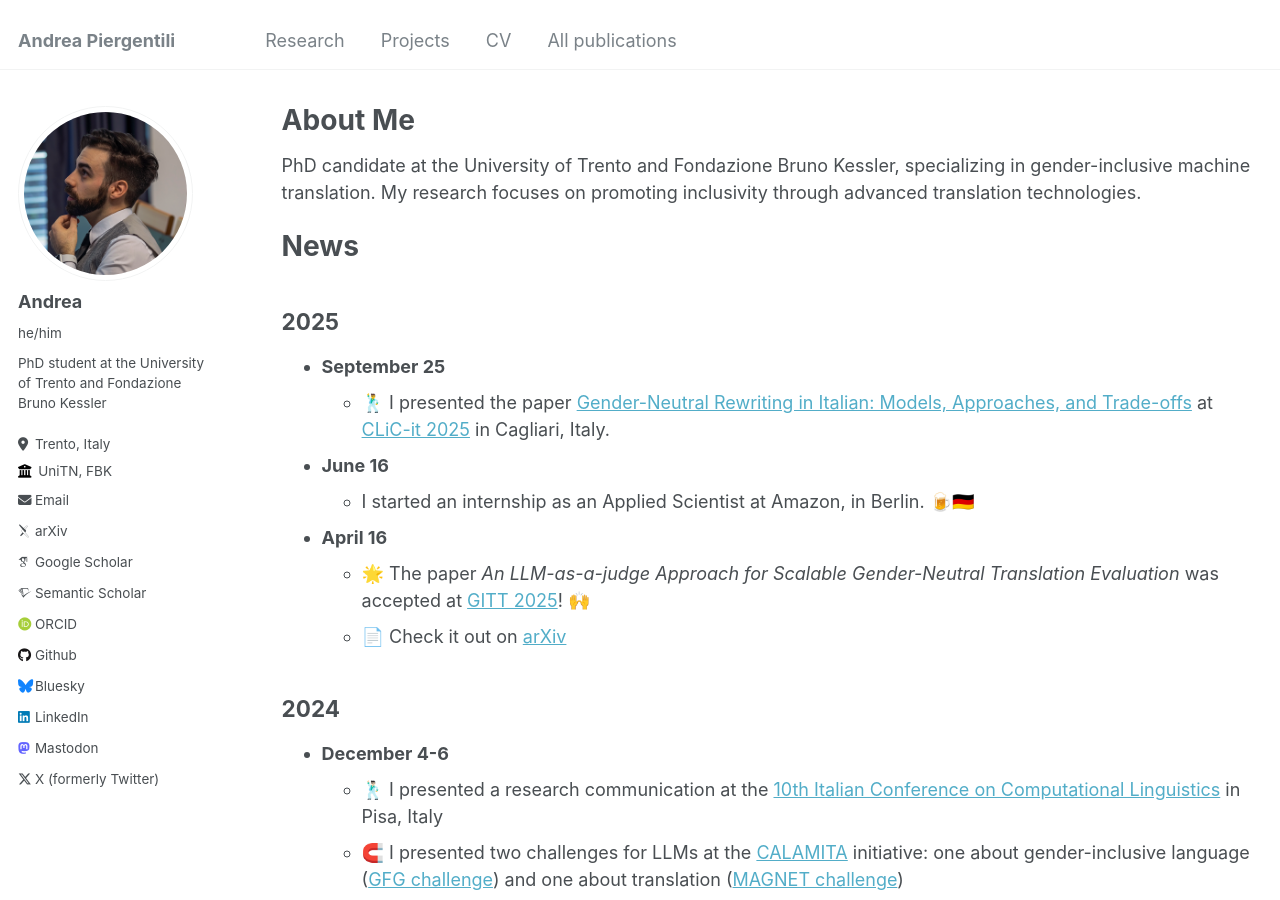
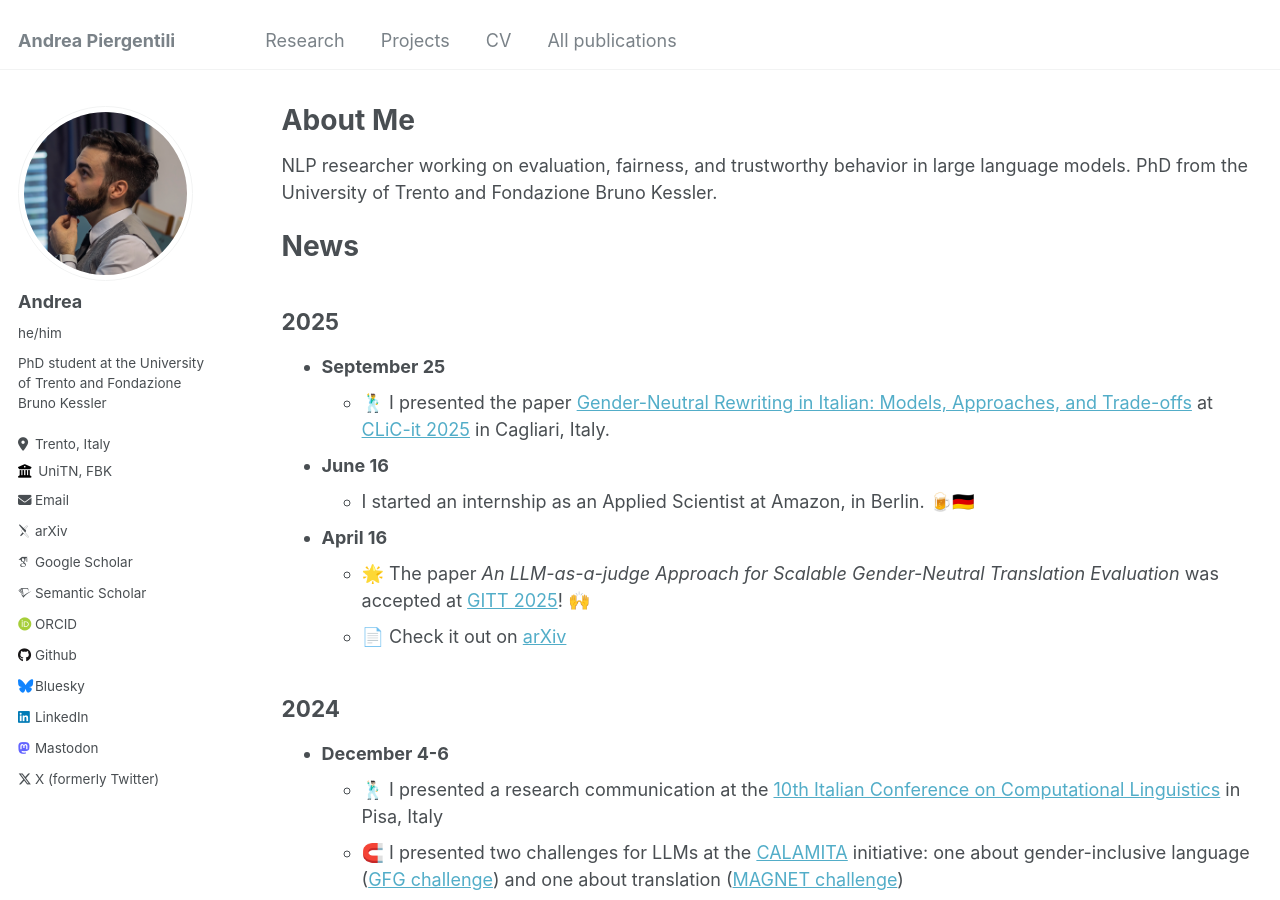
Before and after one commit to apierg/apierg.github.io, a Jekyll site: the page built from _pages/about.md, in a window 1280 px wide and 900 px high. Built offline with Jekyll 4.4.1, drawn with Linux system fonts in a browser that asks for light colours; some web fonts are replaced.

Commit message:
update description

```diff
--- a/_pages/about.md
+++ b/_pages/about.md
@@ -7,9 +7,8 @@ redirect_from:
   - /about/
   - /about.html
 ---
-PhD candidate at the University of Trento and Fondazione Bruno Kessler, specializing in
-gender-inclusive machine translation.
-My research focuses on promoting inclusivity through advanced translation technologies.
+NLP researcher working on evaluation, fairness, and trustworthy behavior in large language models.
+PhD from the University of Trento and Fondazione Bruno Kessler.
 
 # News
 ## 2025
```
